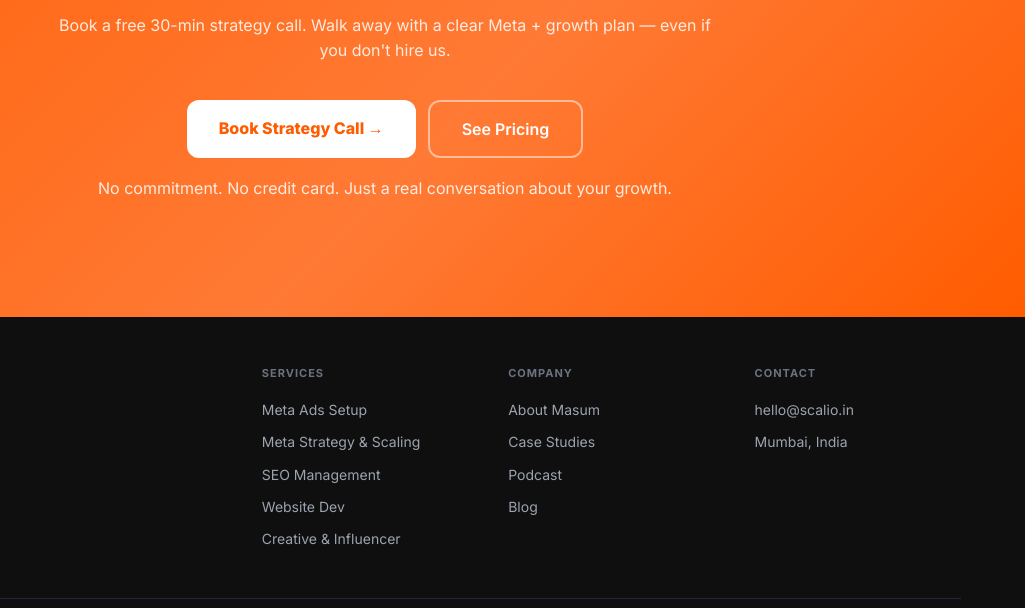
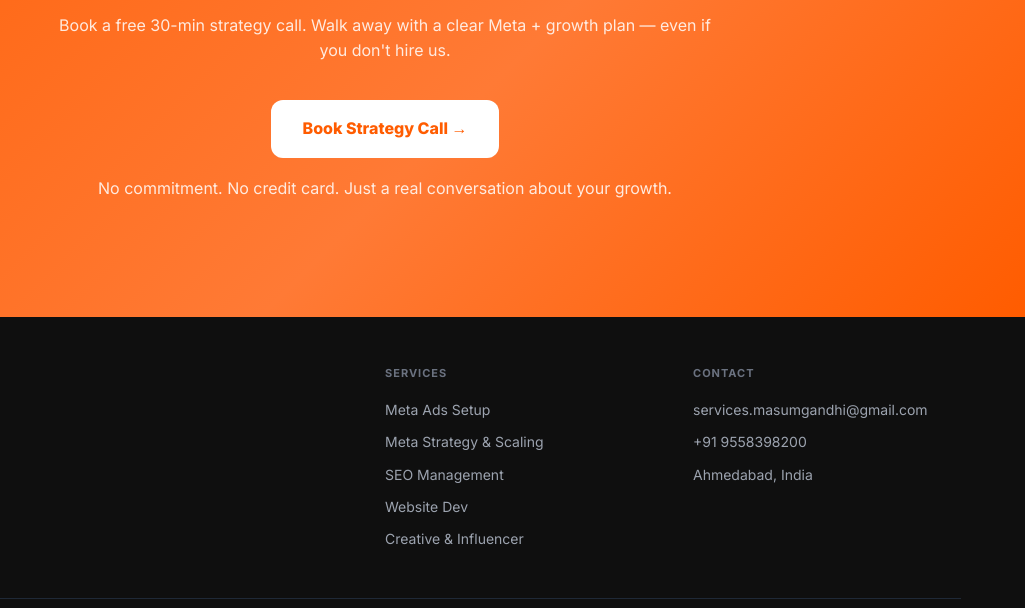
Before and after one commit to 18mca011-source/scalio-website, a plain HTML site: page index.html in a window 1280 px wide. Shown: the part 4829-5437 px from the top of the page, 255-1280 px from the left. Drawn offline with Linux system fonts and the light colour scheme.

Commit message:
Remove See Pricing, update contact details, remove Company footer section

```diff
--- a/index.html
+++ b/index.html
@@ -363,7 +363,7 @@
     /* FOOTER */
     footer { background: #0F0F0F; padding: 48px 5% 28px; }
     .footer-inner { max-width: 1200px; margin: 0 auto; }
-    .footer-grid { display: grid; grid-template-columns: 2fr 1fr 1fr 1fr; gap: 40px; margin-bottom: 40px; }
+    .footer-grid { display: grid; grid-template-columns: 2fr 1fr 1fr; gap: 40px; margin-bottom: 40px; }
     .footer-logo { font-size: 28px; font-weight: 900; color: var(--orange); letter-spacing: -1px; font-style: italic; margin-bottom: 4px; }
     .footer-founded { font-size: 12px; color: #6B7280; margin-bottom: 14px; font-weight: 500; }
     .footer-desc { font-size: 14px; color: #9CA3AF; line-height: 1.7; max-width: 240px; margin-bottom: 14px; }
@@ -751,7 +751,6 @@
     <p>Book a free 30-min strategy call. Walk away with a clear Meta + growth plan — even if you don't hire us.</p>
     <div class="cta-btns">
       <a href="https://calendly.com/services-masumgandhi/30min" target="_blank" rel="noopener" class="btn-white">Book Strategy Call →</a>
-      <button class="btn-ghost-white">See Pricing</button>
     </div>
     <p class="cta-note">No commitment. No credit card. Just a real conversation about your growth.</p>
   </div>
@@ -781,19 +780,11 @@
         </div>
       </div>
       <div>
-        <div class="footer-col-title">COMPANY</div>
-        <div class="footer-links">
-          <a href="#founder">About Masum</a>
-          <a href="#results">Case Studies</a>
-          <a href="#">Podcast</a>
-          <a href="#">Blog</a>
-        </div>
-      </div>
-      <div>
         <div class="footer-col-title">CONTACT</div>
         <div class="footer-contact">
-          <span>hello@scalio.in</span>
-          <span>Mumbai, India</span>
+          <span>services.masumgandhi@gmail.com</span>
+          <span>+91 9558398200</span>
+          <span>Ahmedabad, India</span>
         </div>
       </div>
     </div>
```
